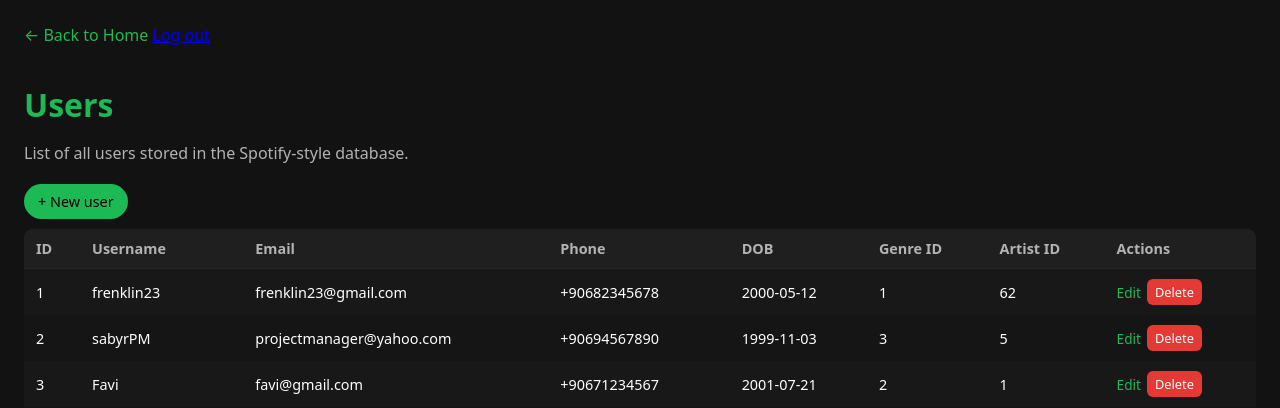
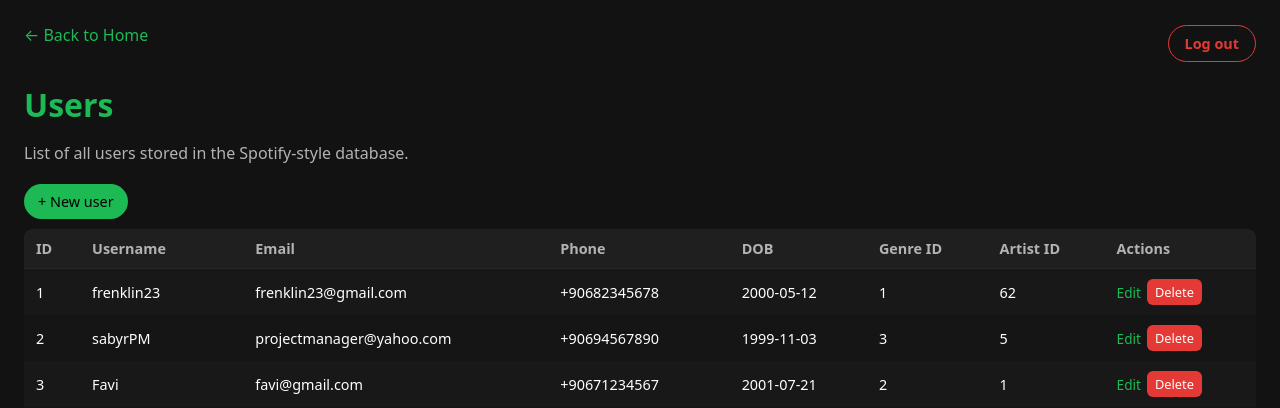
Before and after one commit to just-sabyr/db_project, a Flask app: page /users in a window 1280 px wide. Shown: the top 408 px of the page. Run offline with Flask 3, Linux system fonts and the light colour scheme; a user stored in the database is signed in; data comes from the database, SQL or seed files in the repository.

Commit message:
added design for login logut

```diff
--- a/flask_setup/static/users.css
+++ b/flask_setup/static/users.css
@@ -371,3 +371,44 @@
     color: #fff;
     font-size: 1.3rem;
 }
+
+/* design for logout  */
+.top-bar {
+    display: flex;
+    justify-content: space-between;
+    align-items: center;
+    margin-bottom: 18px;
+}
+
+/* Logout button */
+.logout-btn {
+    padding: 8px 16px;
+    border-radius: 999px;
+
+    background-color: transparent;
+    border: 1.5px solid #e53935;
+
+    color: #e53935;
+    text-decoration: none;
+    font-size: 0.9rem;
+    font-weight: 600;
+
+    cursor: pointer;
+    transition:
+        background-color 0.2s ease,
+        color 0.2s ease,
+        transform 0.15s ease,
+        box-shadow 0.15s ease;
+}
+
+.logout-btn:hover {
+    background-color: #e53935;
+    color: #ffffff;
+    transform: translateY(-1px);
+    box-shadow: 0 6px 14px rgba(229, 57, 53, 0.35);
+}
+
+.logout-btn:active {
+    transform: translateY(0);
+    box-shadow: 0 3px 8px rgba(229, 57, 53, 0.25);
+}
```
